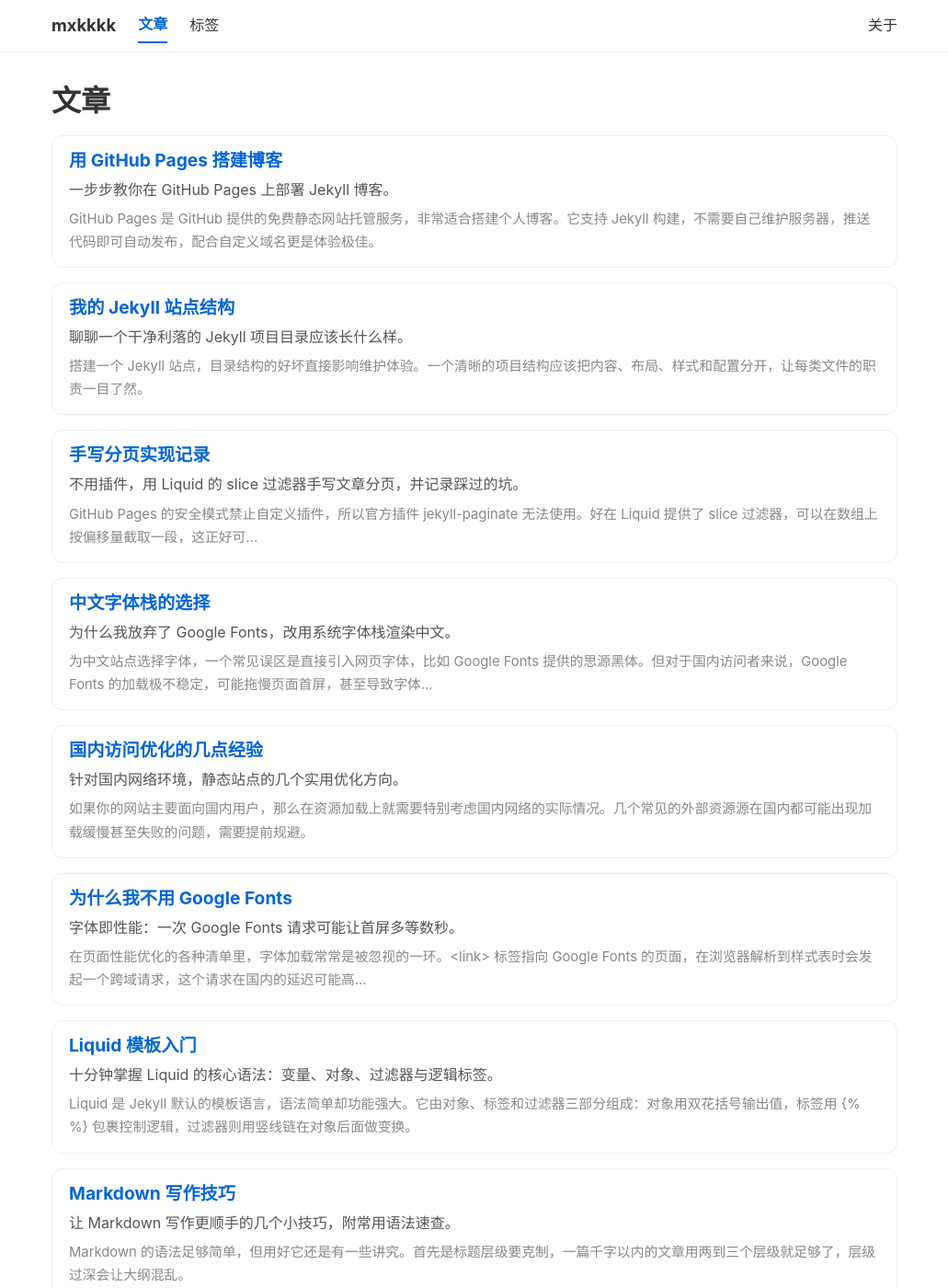
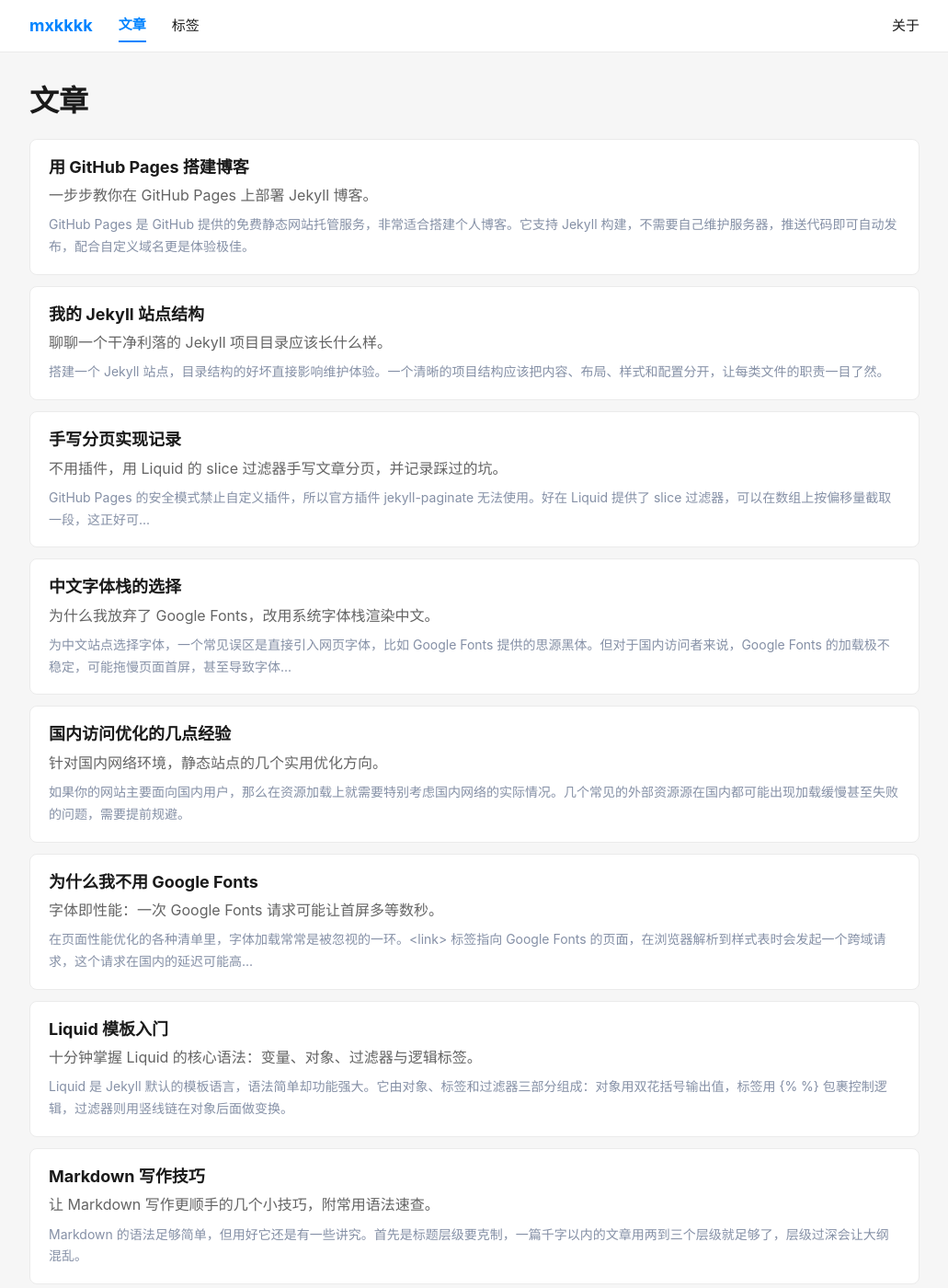
Before and after one commit to mxkfemkkk/mxkfemkkk.github.io, a Jekyll site: the page built from posts/index.html, in a window 1280 px wide and 1400 px high. Shown: the whole window at 92% size, without its empty margins (124-1155 px from the left). Built offline with Jekyll 4.4.1, drawn with Linux system fonts in a browser that asks for light colours.

Commit message:
改一下CSS

```diff
--- a/_includes/social.html
+++ b/_includes/social.html
@@ -1,5 +1,4 @@
 <div class="social">
-  <h2>关注我</h2>
   <a class="social-link" href="https://space.bilibili.com/xxx" target="_blank" rel="noopener">
     <svg viewBox="0 0 24 24" width="20" height="20" fill="currentColor" aria-hidden="true"><path d="M17.813 4.653h.854c1.51.054 2.769.578 3.773 1.574 1.004.995 1.524 2.249 1.56 3.76v7.36c-.036 1.51-.556 2.769-1.56 3.773s-2.262 1.524-3.773 1.56H5.333c-1.51-.036-2.769-.556-3.773-1.56S.036 18.858 0 17.347v-7.36c.036-1.511.556-2.765 1.56-3.76 1.004-.996 2.262-1.52 3.773-1.574h.774l-1.174-1.12a1.234 1.234 0 0 1-.373-.906c0-.356.124-.658.373-.907l.027-.027c.267-.249.573-.373.92-.373.346 0 .653.124.92.373L9.653 4.68c.071.071.134.142.187.213h4.32c.053-.071.116-.142.187-.213l2.853-2.747c.267-.249.573-.373.92-.373.346 0 .653.124.92.373l.027.027c.249.249.373.551.373.907 0 .355-.124.657-.373.906zM5.333 7.24c-.746.018-1.373.276-1.88.773-.506.507-.764 1.134-.786 1.88v7.44c.022.746.28 1.373.786 1.88.507.506 1.134.764 1.88.786h13.334c.746-.022 1.373-.28 1.88-.786.506-.507.764-1.134.786-1.88V9.893c-.022-.746-.28-1.373-.786-1.88-.507-.497-1.134-.755-1.88-.773H5.333zm6.667 3.267c.373 0 .653.124.84.373.186.249.28.551.28.907v3.786c0 .356-.094.658-.28.907-.187.249-.467.373-.84.373s-.653-.124-.84-.373c-.186-.249-.28-.551-.28-.907v-3.786c0-.356.094-.658.28-.907.187-.249.467-.373.84-.373zm4.373 0c.373 0 .653.124.84.373.186.249.28.551.28.907v3.786c0 .356-.094.658-.28.907-.187.249-.467.373-.84.373s-.653-.124-.84-.373c-.186-.249-.28-.551-.28-.907v-3.786c0-.356.094-.658.28-.907.187-.249.467-.373.84-.373z"/></svg>
     <span>哔哩哔哩</span>
--- a/assets/css/main.css
+++ b/assets/css/main.css
@@ -1,8 +1,20 @@
-/* mxkfemkkk.github.io 主样式 */
+/* mxkfemkkk.github.io 主样式（知乎风格） */
 * {
   box-sizing: border-box;
   margin: 0;
   padding: 0;
+}
+
+:root {
+  --bg: #f6f6f6;            /* 页面背景 */
+  --card: #ffffff;          /* 卡片背景 */
+  --border: #ebebeb;        /* 卡片边框 */
+  --hover-bg: #f7f8fa;      /* 悬停背景 */
+  --text: #1a1a1a;          /* 标题文字 */
+  --text-2: #646464;        /* 次要文字 */
+  --text-3: #8590a6;        /* 元信息文字 */
+  --blue: #0084ff;          /* 知乎蓝 */
+  --blue-hover: #0069e0;    /* 悬停蓝 */
 }
 
 html {
@@ -13,18 +25,18 @@ body {
   font-family: -apple-system, BlinkMacSystemFont, "Segoe UI", "PingFang SC",
     "Hiragino Sans GB", "Microsoft YaHei", "Helvetica Neue", Arial, sans-serif;
   line-height: 1.7;
-  color: #333;
-  background: #fff;
+  color: var(--text);
+  background: var(--bg);
 }
 
 .container {
-  max-width: 960px;
+  max-width: 1000px;
   margin: 0 auto;
-  padding: 0 20px;
+  padding: 0 16px;
 }
 
 a {
-  color: #0366d6;
+  color: var(--blue);
   text-decoration: none;
 }
 
@@ -37,42 +49,53 @@ h1, h2, h3 {
   margin: 1em 0 0.5em;
 }
 
+/* ---------- 卡片 ---------- */
+.card {
+  background: var(--card);
+  border: 1px solid var(--border);
+  border-radius: 8px;
+}
+
 /* ---------- 导航栏 ---------- */
 .site-header {
-  border-bottom: 1px solid #eaecef;
-  margin-bottom: 32px;
+  background: var(--card);
+  border-bottom: 1px solid var(--border);
+  position: sticky;
+  top: 0;
+  z-index: 100;
 }
 
 .site-nav {
-  max-width: 960px;
+  max-width: 1000px;
   margin: 0 auto;
-  padding: 0 20px;
+  padding: 0 16px;
   display: flex;
   align-items: center;
-  gap: 24px;
+  gap: 28px;
   min-height: 56px;
 }
 
 .site-nav a {
-  color: #333;
-  font-size: 1rem;
+  color: var(--text);
+  font-size: 0.9375rem;
   padding: 4px 0;
 }
 
 .site-nav a:hover {
   text-decoration: none;
-  color: #0366d6;
+  color: var(--blue);
 }
 
 .site-nav a.active {
-  font-weight: 700;
-  border-bottom: 2px solid #0366d6;
-  color: #0366d6;
+  font-weight: 600;
+  border-bottom: 2px solid var(--blue);
+  color: var(--blue);
 }
 
 .site-nav .brand {
   font-weight: 700;
-  font-size: 1.15rem;
+  font-size: 1.125rem;
+  color: var(--blue);
 }
 
 .site-nav .nav-about {
@@ -81,105 +104,175 @@ h1, h2, h3 {
 
 /* ---------- 页脚 ---------- */
 .site-footer {
-  margin-top: 56px;
-  padding: 20px 0 32px;
-  border-top: 1px solid #eaecef;
+  margin-top: 20px;
+  padding: 24px 0 40px;
   text-align: center;
-  color: #888;
-  font-size: 0.875rem;
+  color: var(--text-3);
+  font-size: 0.8125rem;
 }
 
 .site-footer a {
-  color: #888;
+  color: var(--text-3);
 }
 
 /* ---------- 首页 ---------- */
 .home {
   display: grid;
-  grid-template-columns: minmax(0, 1fr) 220px;
-  gap: 48px;
+  grid-template-columns: minmax(0, 1fr) 296px;
+  gap: 20px;
   align-items: start;
+  padding: 20px 0;
+}
+
+.home-main {
+  display: flex;
+  flex-direction: column;
+  gap: 20px;
+  min-width: 0;
+}
+
+/* 个人信息卡片 */
+.profile-card {
+  display: flex;
+  align-items: center;
+  gap: 20px;
+  padding: 24px;
 }
 
 .avatar {
-  width: 120px;
-  height: 120px;
+  width: 88px;
+  height: 88px;
   border-radius: 50%;
   object-fit: cover;
   display: block;
-  margin-bottom: 16px;
+  box-shadow: 0 0 0 1px var(--border);
 }
 
 .name {
-  font-size: 2rem;
+  font-size: 1.625rem;
   font-weight: 700;
-  margin: 0 0 8px;
+  margin: 0 0 6px;
 }
 
 .signature {
-  font-style: italic;
-  color: #888;
-  margin-bottom: 24px;
+  color: var(--text-2);
+  font-size: 0.875rem;
+  margin: 0;
 }
 
-.recent h2 {
-  font-size: 1.25rem;
-  margin: 24px 0 12px;
+/* 文章卡片列表 */
+.home-feed {
+  display: flex;
+  flex-direction: column;
+  gap: 12px;
 }
 
-.recent ul {
-  list-style: none;
-  display: flex;
-  flex-direction: column;
-  gap: 10px;
+.feed-item {
+  padding: 18px 20px;
+  transition: box-shadow 0.2s;
 }
 
-.recent li {
-  border: 1px solid #eee;
-  border-radius: 12px;
-  padding: 14px 18px;
+.feed-item:hover {
+  box-shadow: 0 2px 8px rgba(0, 0, 0, 0.06);
 }
 
-.recent li a {
-  color: #333;
+.feed-title {
+  font-size: 1.125rem;
+  font-weight: 600;
+  line-height: 1.4;
+  margin: 0 0 6px;
 }
 
-.recent li a:hover {
-  color: #0366d6;
+.feed-title a {
+  color: var(--text);
+}
+
+.feed-title a:hover {
+  color: var(--blue);
+  text-decoration: none;
+}
+
+.feed-desc {
+  color: var(--text-2);
+  font-size: 0.875rem;
+  line-height: 1.7;
+  margin-bottom: 10px;
+  display: -webkit-box;
+  -webkit-line-clamp: 2;
+  -webkit-box-orient: vertical;
+  overflow: hidden;
+}
+
+.feed-meta {
+  display: flex;
+  align-items: center;
+  gap: 12px;
+  font-size: 0.8125rem;
+  color: var(--text-3);
+}
+
+.feed-tags {
+  color: var(--blue);
+}
+
+.feed-date {
+  color: var(--text-3);
 }
 
 .intro {
-  margin-top: 24px;
-  color: #555;
+  color: var(--text-2);
+  font-size: 0.875rem;
 }
 
-/* ---------- 社交侧栏 ---------- */
-.home-side h2 {
-  font-size: 1.125rem;
+/* ---------- 侧边栏 ---------- */
+.home-side {
+  display: flex;
+  flex-direction: column;
+  gap: 12px;
+  position: sticky;
+  top: 76px;
+}
+
+.side-card {
+  padding: 20px;
+}
+
+.card-title {
+  font-size: 0.9375rem;
+  font-weight: 600;
+  color: var(--text);
   margin: 0 0 12px;
 }
 
 .social {
   display: flex;
   flex-direction: column;
-  gap: 10px;
 }
 
 .social-link {
   display: flex;
   align-items: center;
   gap: 10px;
-  color: #333;
-  padding: 8px 12px;
-  border: 1px solid #eee;
-  border-radius: 10px;
-  transition: border-color 0.2s, color 0.2s;
+  color: var(--text);
+  font-size: 0.875rem;
+  padding: 10px 12px;
+  border-radius: 6px;
+  transition: background 0.2s, color 0.2s;
 }
 
 .social-link:hover {
-  color: #0366d6;
-  border-color: #0366d6;
+  background: var(--hover-bg);
+  color: var(--blue);
   text-decoration: none;
+}
+
+.social-link svg {
+  color: var(--text-3);
+  transition: color 0.2s;
+}
+
+.social-link:hover svg {
+  color: var(--blue);
 }
 
 /* ---------- 文章列表 ---------- */
@@ -187,68 +280,87 @@ h1, h2, h3 {
   list-style: none;
   display: flex;
   flex-direction: column;
-  gap: 16px;
-  margin: 16px 0 24px;
+  gap: 12px;
+  margin: 20px 0;
 }
 
 .post-list li {
-  border: 1px solid #eee;
-  border-radius: 12px;
-  padding: 14px 18px;
+  background: var(--card);
+  border: 1px solid var(--border);
+  border-radius: 8px;
+  padding: 18px 20px;
 }
 
 .post-list h2 {
-  font-size: 1.2rem;
+  font-size: 1.125rem;
   margin: 0 0 6px;
 }
 
+.post-list h2 a {
+  color: var(--text);
+}
+
+.post-list h2 a:hover {
+  color: var(--blue);
+  text-decoration: none;
+}
+
 .post-d {
-  color: #555;
+  color: var(--text-2);
   margin-bottom: 6px;
 }
 
 .excerpt {
-  color: #888;
-  font-size: 0.925rem;
+  color: var(--text-3);
+  font-size: 0.875rem;
 }
 
 .pagination {
   display: flex;
   align-items: center;
   gap: 16px;
-  margin-top: 24px;
-  color: #888;
+  margin: 16px 0 24px;
+  color: var(--text-3);
 }
 
 .pagination a {
   padding: 6px 14px;
-  border: 1px solid #0366d6;
-  border-radius: 8px;
-  color: #0366d6;
+  border: 1px solid var(--blue);
+  border-radius: 6px;
+  color: var(--blue);
 }
 
 .pagination a:hover {
-  background: #0366d6;
+  background: var(--blue);
   color: #fff;
   text-decoration: none;
 }
 
-/* ---------- 文章详情 ---------- */
+/* ---------- 文章详情 / 普通页 ---------- */
+.post,
+.page {
+  background: var(--card);
+  border: 1px solid var(--border);
+  border-radius: 8px;
+  padding: 28px 32px;
+  margin: 20px 0;
+}
+
 .post h1 {
-  font-size: 1.8rem;
+  font-size: 1.75rem;
   margin: 0 0 8px;
 }
 
 .post-tags {
-  color: #0366d6;
-  font-size: 0.9rem;
+  color: var(--blue);
+  font-size: 0.875rem;
   margin-bottom: 4px;
 }
 
 .post-date {
   display: inline-block;
-  color: #888;
-  font-size: 0.9rem;
+  color: var(--text-3);
+  font-size: 0.875rem;
   margin: 4px 0 16px;
 }
 
@@ -258,6 +370,7 @@ h1, h2, h3 {
 
 .post-content p {
   margin-bottom: 1em;
+  color: var(--text-2);
 }
 
 .post-content pre {
@@ -285,31 +398,58 @@ h1, h2, h3 {
   height: auto;
 }
 
-/* ---------- 关于/普通页 ---------- */
 .page h1 {
-  font-size: 1.8rem;
+  font-size: 1.75rem;
   margin: 0 0 16px;
 }
 
 .page-content p {
   margin-bottom: 1em;
+  color: var(--text-2);
 }
 
 .page-content ul,
 .page-content ol {
   margin: 0 0 1em 1.5em;
+  color: var(--text-2);
+}
+
+.page-content li {
+  margin-bottom: 4px;
 }
 
 /* ---------- 响应式 ---------- */
 @media (max-width: 768px) {
   .home {
     grid-template-columns: 1fr;
-    gap: 32px;
+    gap: 12px;
+    padding: 12px 0;
+  }
+
+  .home-main {
+    gap: 12px;
+  }
+
+  .home-side {
+    position: static;
+  }
+
+  .profile-card {
+    padding: 18px;
+  }
+
+  .avatar {
+    width: 64px;
+    height: 64px;
+  }
+
+  .name {
+    font-size: 1.375rem;
   }
 
   .site-nav {
     flex-wrap: wrap;
-    gap: 14px;
+    gap: 18px;
     padding-top: 10px;
     padding-bottom: 10px;
   }
@@ -317,4 +457,9 @@ h1, h2, h3 {
   .site-nav .nav-about {
     margin-left: 0;
   }
+
+  .post,
+  .page {
+    padding: 20px;
+  }
 }
```
Also changed, not shown: _layouts/home.html (+28 -11 lines).
